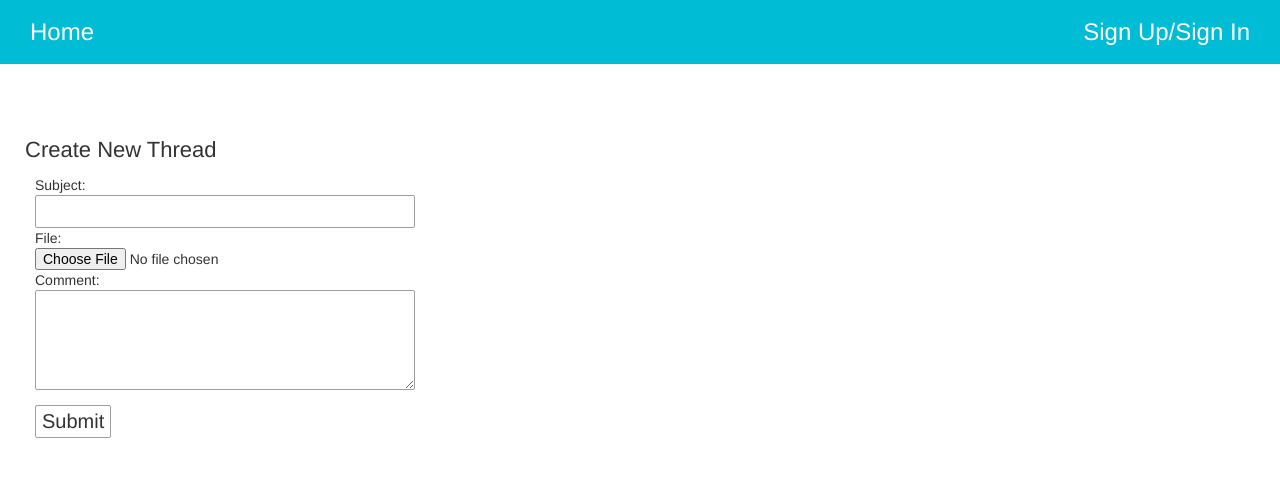
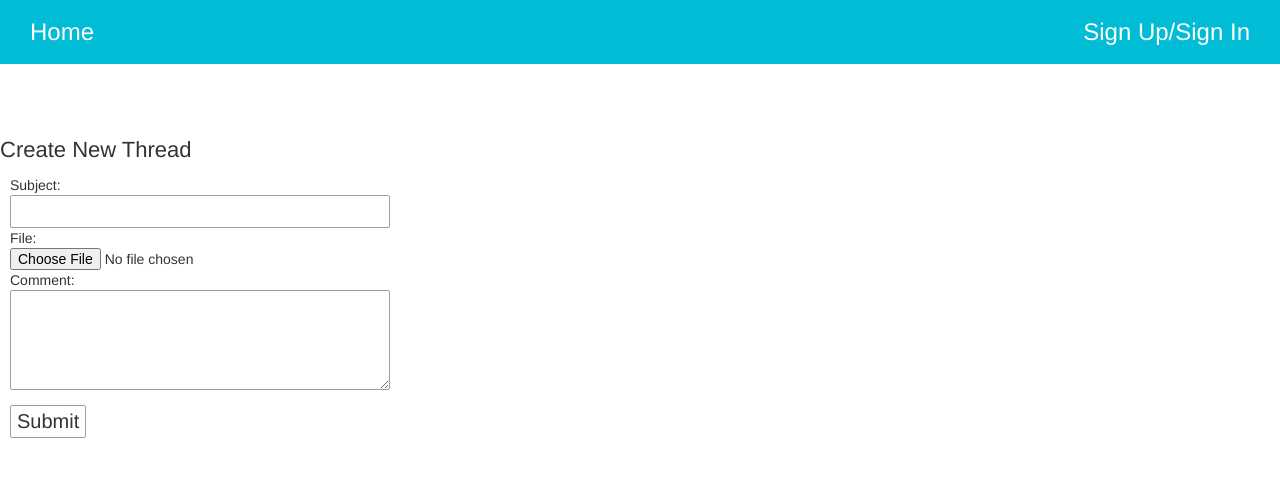
Before and after one commit to pippy360/zniki, a Flask app: template templates/old_index.html in a window 1280 px wide. Shown: the top 477 px of the page. Run offline with Flask 2, Linux system fonts and the light colour scheme; the template is opened without the code that fills it, so the values that code supplies are empty; some libraries are stand-ins or nearby versions.

Commit message:
reply box redone

```diff
--- a/database/databaseFunctions.py
+++ b/database/databaseFunctions.py
@@ -86,7 +86,7 @@ def getPost(boardId, postId):
 	#convert the creatorId into a name (either username or anonymouse)
 	userId = postInfo.get('creatorId');
 	if userId == 'NULL':
-		postInfo['creatorName'] = 'Anonymouse'
+		postInfo['creatorName'] = 'Anonymous'
 	else:
 		userData = userDatabase.getUserInfo(userId)
 		if userData == {}:
--- a/static/threadStyle.css
+++ b/static/threadStyle.css
@@ -83,7 +83,7 @@
   margin-bottom: 10px;
 }
 .formWrapper{
-  margin-left: 25px;
+  display: inline-block;
 }
 .formsTitle{
   font-size: 22px;
--- a/templates/thread.html
+++ b/templates/thread.html
@@ -68,7 +68,6 @@
         </div>
       {% endif %}
     {% endfor %}
-  </div><!--/thread-->
   <div class="formWrapper">
     <div class="newThreadForm">
       <form action="/board/{{boardId}}/thread/{{threadId}}/post" method="post"  enctype="multipart/form-data">
@@ -79,5 +78,7 @@
       </form>
     </div>
   </div>
+  </div><!--/thread-->
+
 </div><!--/threadsWrapper-->
 {% endblock %}
--- a/thumbnailGenerator.py
+++ b/thumbnailGenerator.py
@@ -5,7 +5,7 @@
 
 from flask import send_file
 import os.path
-import Image
+from PIL import Image
 import math
 from database import databaseFunctions
 
```
Also changed, not shown: 1 other file.
